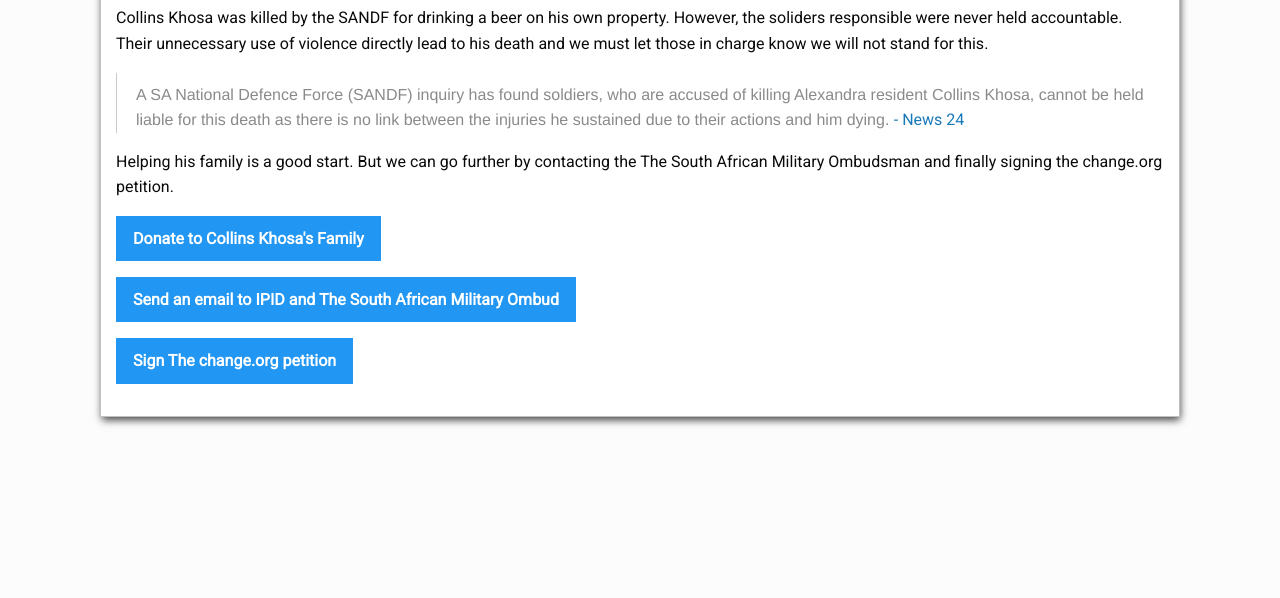
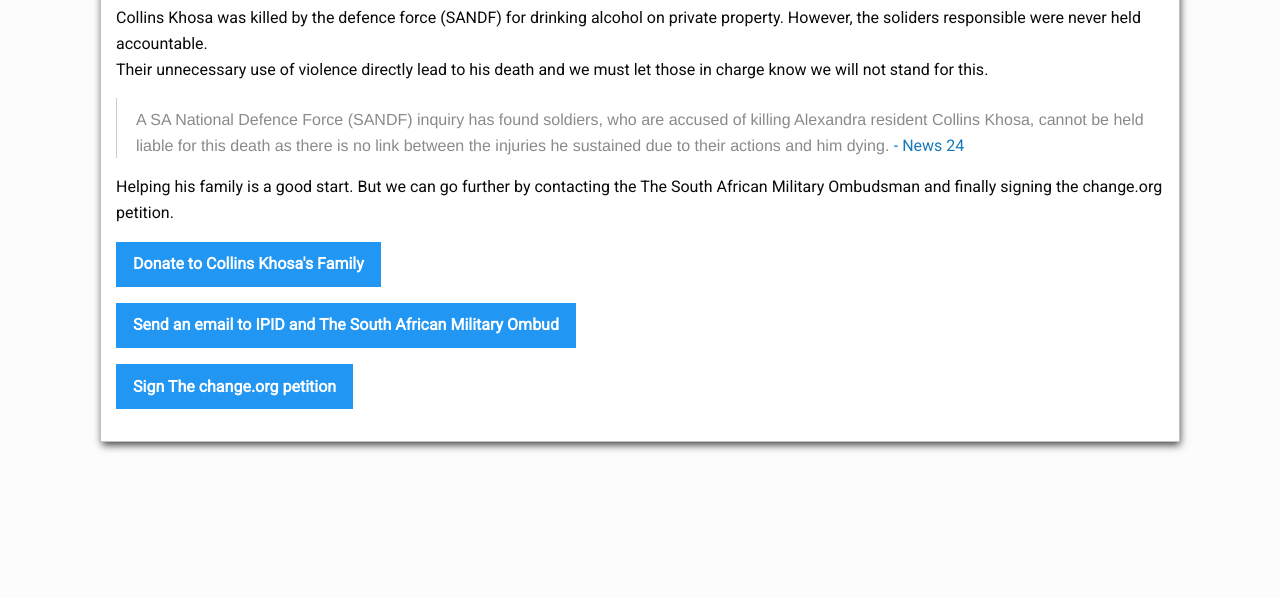
Before and after one commit to collinskhosa/ckhosa, a plain HTML site: page index.html in a window 1280 px wide. Shown: the part 202-800 px from the top of the page. Drawn offline with nearby package versions, Linux system fonts and the light colour scheme.

Commit message:
Update index.html

```diff
--- a/index.html
+++ b/index.html
@@ -65,7 +65,7 @@
             <div class="large-12 cell callout">
                 <h1>Speak Out: The Senseless Murder Of Collins Khosa</h1>
                 <p></p>
-                <p>Collins Khosa was killed by the SANDF for drinking a beer on his own property. However, the soliders responsible were never held accountable.<br>Their unnecessary use of violence directly lead to his death and we must let those in charge know we will not stand for this.</p>
+                <p>Collins Khosa was killed by the defence force (SANDF) for drinking alcohol on private property. However, the soliders responsible were never held accountable.<br>Their unnecessary use of violence directly lead to his death and we must let those in charge know we will not stand for this.</p>
                 <p><blockquote>A SA National Defence Force (SANDF) inquiry has found soldiers, who are accused of killing Alexandra resident Collins Khosa, cannot be held liable for this death as there is no link between the injuries he sustained due to their actions and him dying. <a href="https://www.news24.com/news24/southafrica/news/sandf-probe-clears-soldiers-of-killing-collins-khosa-saying-he-was-only-pushed-and-clapped-20200527"> - News 24</a></blockquote></p>
                 <p>Helping his family is a good start. But we can go further by contacting the The South African Military Ombudsman and finally signing the change.org petition.</p>
                 <ol>
```
